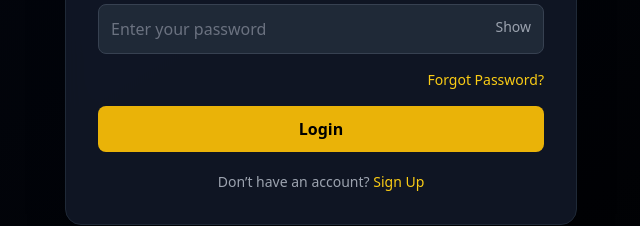
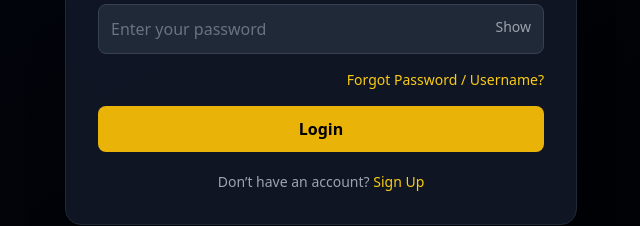
Before and after one commit to Raju3281/battle-hub, a React (Vite) app in the folder battlehub-frontend/: page /login in a window 1280 px wide. Shown: the part 389-615 px from the top of the page, without its empty margins (319-959 px from the left). Built offline with nearby package versions, Linux system fonts and the light colour scheme; no server answers.

Commit message:
Forgot pass/username

```diff
--- a/battlehub-frontend/src/features/auth/Login.jsx
+++ b/battlehub-frontend/src/features/auth/Login.jsx
@@ -141,7 +141,7 @@ export default function Login() {
               Remember Me
             </label> */}
             <a href="/forgot-password" className="text-yellow-400 hover:underline font-medium">
-              Forgot Password?
+              Forgot Password / Username?
             </a>
           </div>
 
```
